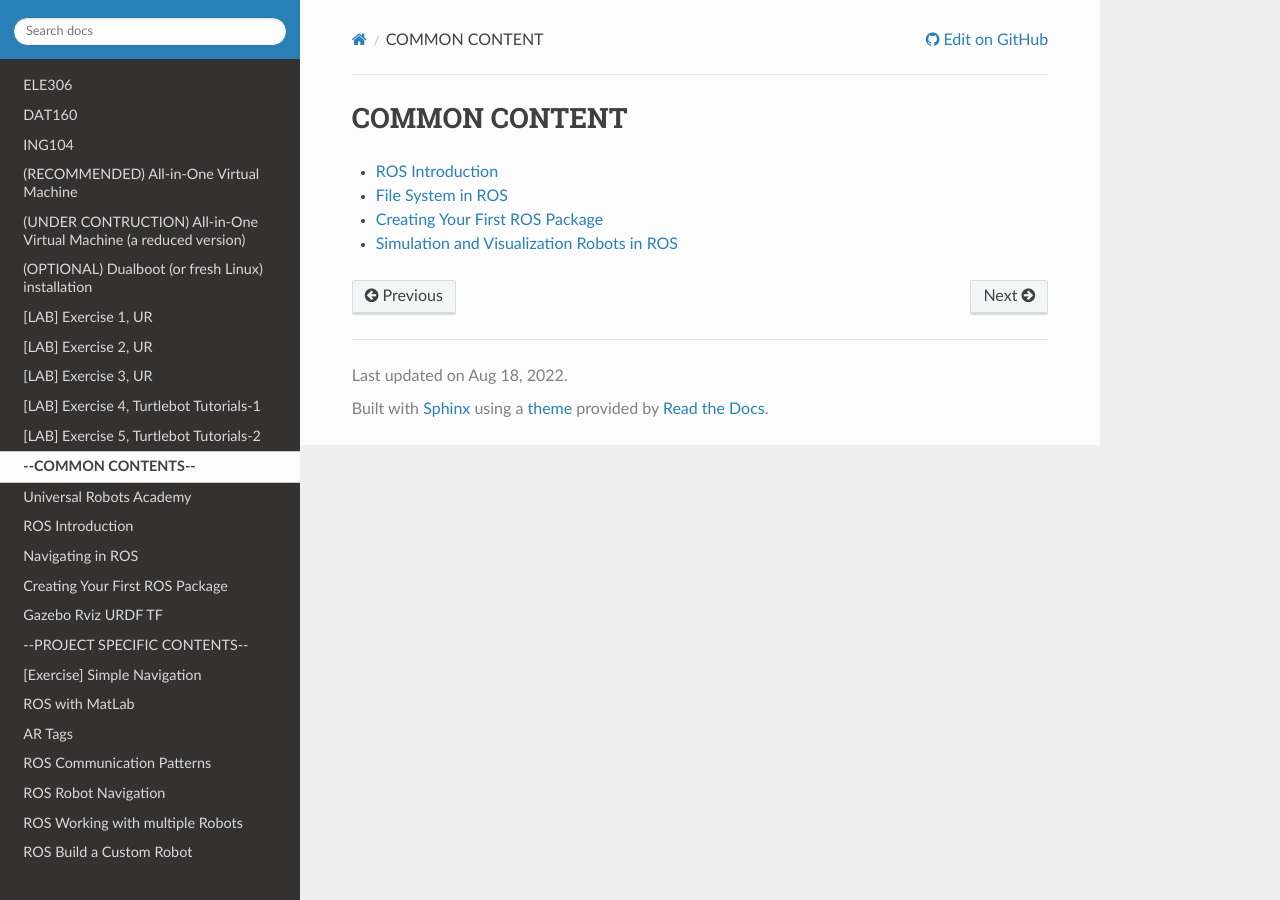
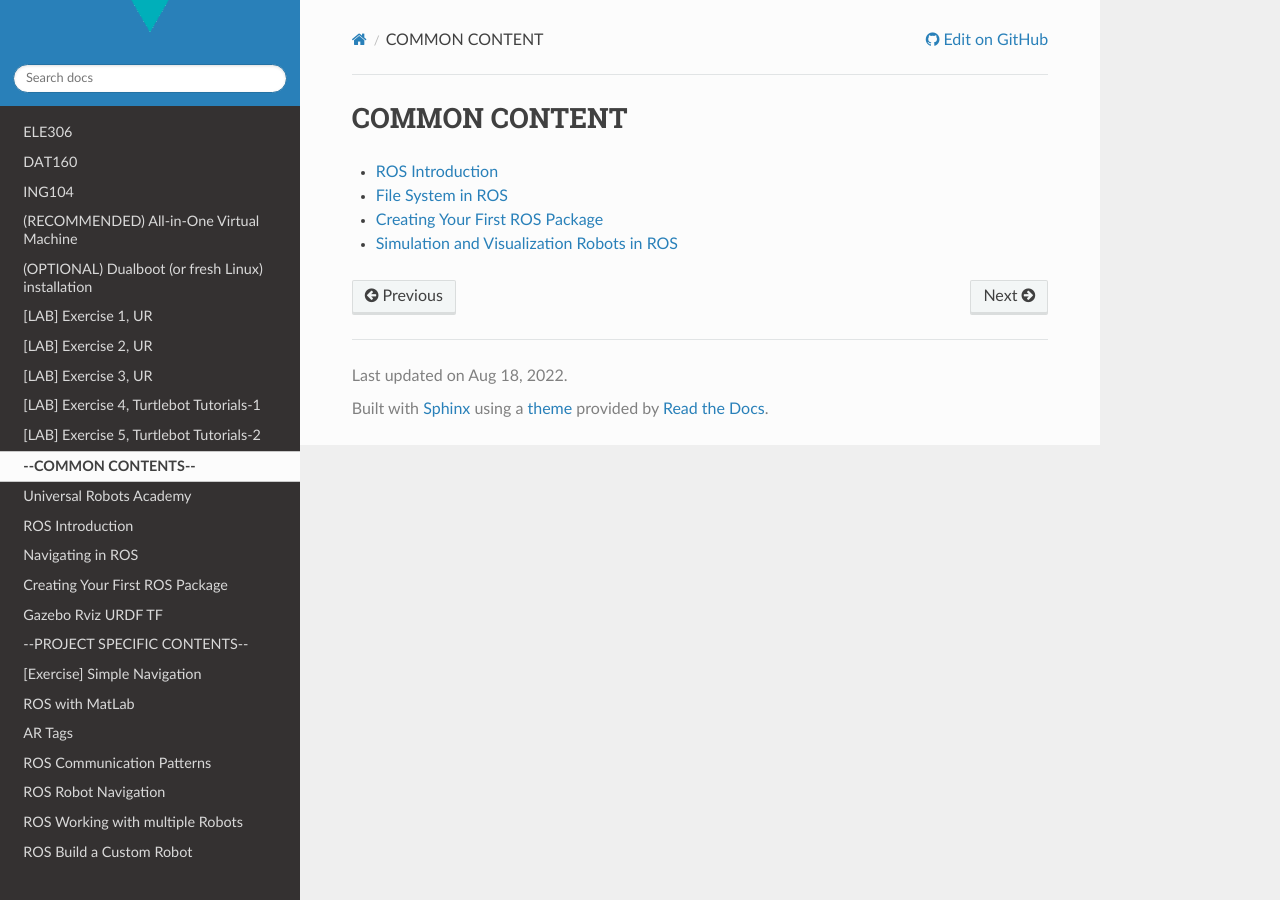
Before and after one commit to frdedynamics/robotics-lab-documentation, a Sphinx documentation site: the page built from source/texts/common_content.rst, in a window 1280 px wide. Built offline with Sphinx 7.4.7 and the Read the Docs theme 2.0.0, drawn with Linux system fonts in a browser that asks for light colours; the version number could not be read and is left out.

Commit message:
Update index.rst

```diff
--- a/source/index.rst
+++ b/source/index.rst
@@ -25,8 +25,7 @@
 .. toctree::
    :maxdepth: 1
 
-   (RECOMMENDED) All-in-One Virtual Machine <texts/your_pc/install_vm.rst>
-   (UNDER CONTRUCTION) All-in-One Virtual Machine (a reduced version) <texts/your_pc/install_vm_reduced.rst>
+   (RECOMMENDED) All-in-One Virtual Machine <texts/your_pc/install_vm_reduced.rst>
    (OPTIONAL) Dualboot (or fresh Linux) installation <texts/your_pc/select_os.rst>
 
 
```
